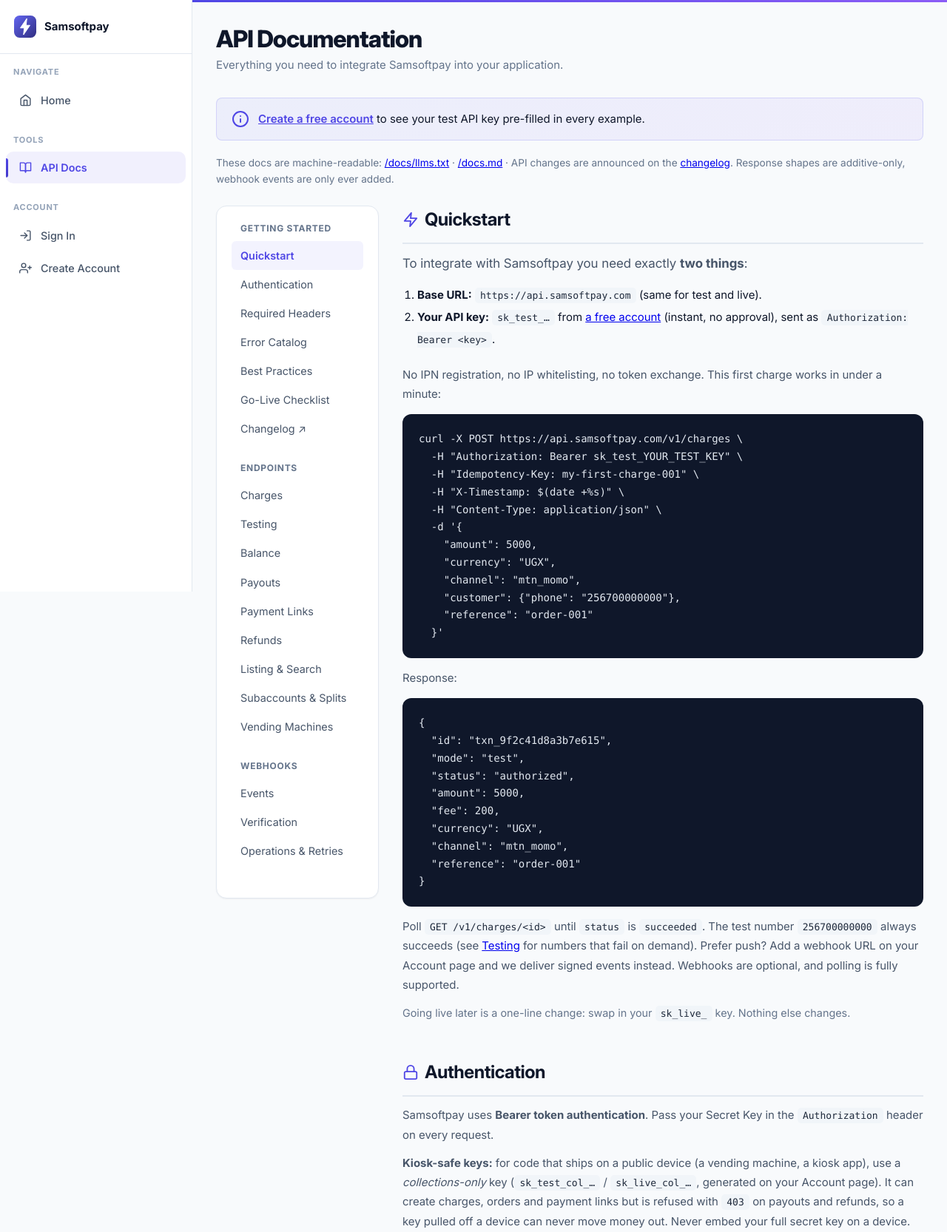
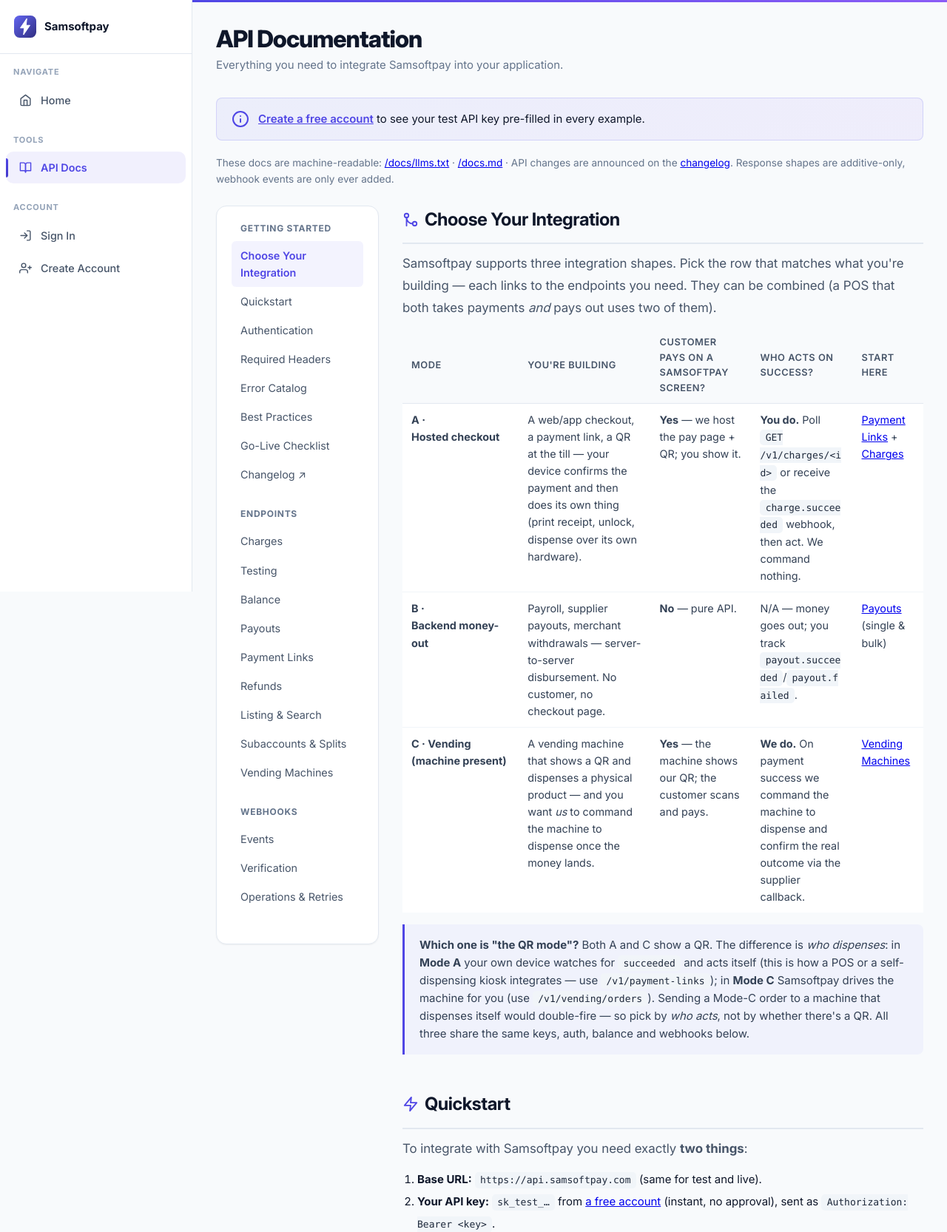
Before and after one commit to smugabi-ugx/samsoftpay, a Flask app: page /docs in a window 1280 px wide. Shown: the top 1666 px of the page at 74% size. Run offline with Flask 3, Linux system fonts and the light colour scheme; data that the repository does not hold is empty; parts of the project's set-up code (start-up, migrations or seed data) failed here and were passed over; some libraries are stand-ins or nearby versions.

Commit message:
docs: add "Choose Your Integration" section (3 modes)
Integrators saw a flat list of endpoints with no router to their pattern.
Add a top-of-docs section naming the three integration shapes and routing
each to its endpoints:
  A - Hosted checkout (QR/link; the DEVICE polls + acts) -> /v1/payment-links
  B - Backend money-out (no checkout) -> /v1/payouts
  C - Vending, machine-present (QR; WE command the dispense) -> /v1/vending/orders
Clarifies the common confusion that "QR mode" is one thing: A and C both show
a QR, the difference is who dispenses. Mirrored in HTML docs and docs.md.

Co-Authored-By: Claude Opus 4.8 <noreply@anthropic.com>

```diff
--- a/app/templates/docs.html
+++ b/app/templates/docs.html
@@ -108,7 +108,8 @@
   <nav class="docs-nav card" style="padding:1.25rem;">
     <div class="docs-nav-section">
       <div class="docs-nav-title">Getting Started</div>
-      <a href="#quickstart" class="docs-nav-link active">Quickstart</a>
+      <a href="#integration-modes" class="docs-nav-link active">Choose Your Integration</a>
+      <a href="#quickstart" class="docs-nav-link">Quickstart</a>
       <a href="#authentication" class="docs-nav-link">Authentication</a>
       <a href="#headers" class="docs-nav-link">Required Headers</a>
       <a href="#errors" class="docs-nav-link">Error Catalog</a>
@@ -138,6 +139,46 @@
 
   <!-- Content -->
   <div>
+
+    <!-- Choose Your Integration -->
+    <div class="docs-section" id="integration-modes">
+      <h2><i data-feather="git-merge" style="width:22px;height:22px;color:var(--primary);"></i> Choose Your Integration</h2>
+      <p style="font-size:1.0625rem;">Samsoftpay supports three integration shapes. Pick the row that matches
+      what you're building — each links to the endpoints you need. They can be combined (a POS that both
+      takes payments <em>and</em> pays out uses two of them).</p>
+      <table class="param-table">
+        <thead><tr><th>Mode</th><th>You're building</th><th>Customer pays on a Samsoftpay screen?</th><th>Who acts on success?</th><th>Start here</th></tr></thead>
+        <tbody>
+          <tr>
+            <td><strong>A · Hosted&nbsp;checkout</strong></td>
+            <td>A web/app checkout, a payment link, a QR at the till — your device confirms the payment and then does its own thing (print receipt, unlock, dispense over its own hardware).</td>
+            <td><strong>Yes</strong> — we host the pay page + QR; you show it.</td>
+            <td><strong>You do.</strong> Poll <code>GET /v1/charges/&lt;id&gt;</code> or receive the <code>charge.succeeded</code> webhook, then act. We command nothing.</td>
+            <td><a href="#payment-links">Payment Links</a> + <a href="#charges">Charges</a></td>
+          </tr>
+          <tr>
+            <td><strong>B · Backend&nbsp;money-out</strong></td>
+            <td>Payroll, supplier payouts, merchant withdrawals — server-to-server disbursement. No customer, no checkout page.</td>
+            <td><strong>No</strong> — pure API.</td>
+            <td>N/A — money goes out; you track <code>payout.succeeded</code>/<code>payout.failed</code>.</td>
+            <td><a href="#payouts">Payouts</a> (single &amp; bulk)</td>
+          </tr>
+          <tr>
+            <td><strong>C · Vending (machine&nbsp;present)</strong></td>
+            <td>A vending machine that shows a QR and dispenses a physical product — and you want <em>us</em> to command the machine to dispense once the money lands.</td>
+            <td><strong>Yes</strong> — the machine shows our QR; the customer scans and pays.</td>
+            <td><strong>We do.</strong> On payment success we command the machine to dispense and confirm the real outcome via the supplier callback.</td>
+            <td><a href="#vending">Vending Machines</a></td>
+          </tr>
+        </tbody>
+      </table>
+      <div class="callout"><strong>Which one is "the QR mode"?</strong> Both A and C show a QR. The difference is
+      <em>who dispenses</em>: in <strong>Mode A</strong> your own device watches for <code>succeeded</code> and acts itself
+      (this is how a POS or a self-dispensing kiosk integrates — use <code>/v1/payment-links</code>); in
+      <strong>Mode C</strong> Samsoftpay drives the machine for you (use <code>/v1/vending/orders</code>). Sending a
+      Mode-C order to a machine that dispenses itself would double-fire — so pick by <em>who acts</em>, not by whether
+      there's a QR. All three share the same keys, auth, balance and webhooks below.</div>
+    </div>
 
     <!-- Quickstart -->
     <div class="docs-section" id="quickstart">
```
Also changed, not shown: app/templates/docs.md (+18 -0 lines).
